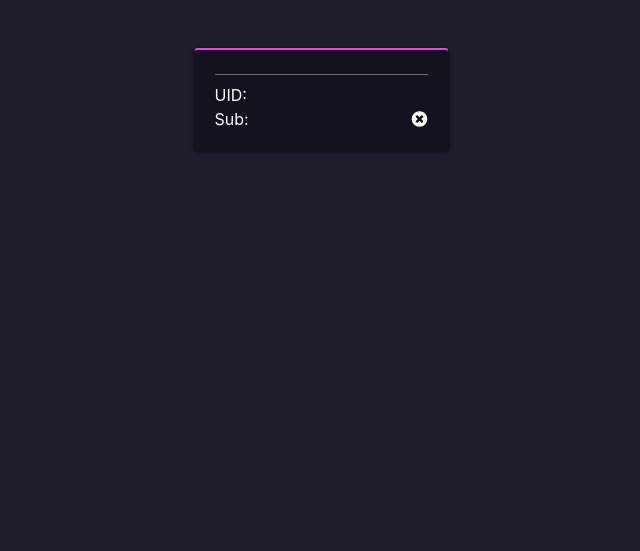
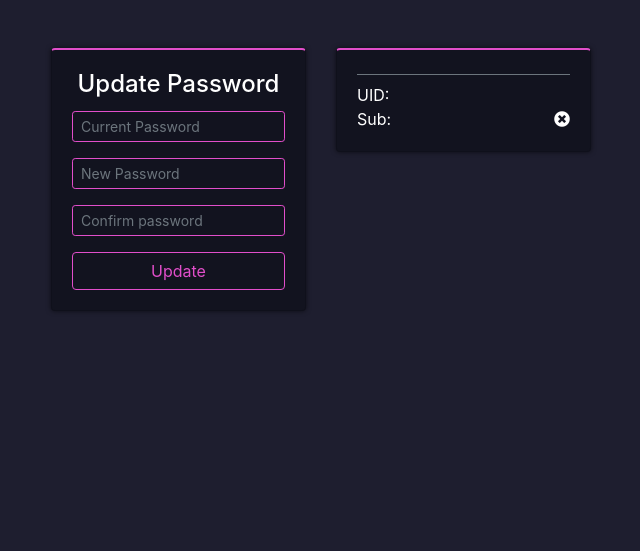
Before and after one commit to Dinozawr/panel-v2, a PHP site: page /profile.php in a window 1280 px wide. Shown: the part 56-607 px from the top of the page, without its empty margins (319-959 px from the left). Run offline with PHP 8.4, Linux system fonts and the light colour scheme; the visitor is signed in with stand-in values (Sample User, id 1); some libraries are stand-ins or nearby versions.

Commit message:
Fixed 404 on some servers + Added Change password and more

```diff
--- a/admin/includes/adminNavbar.inc.php
+++ b/admin/includes/adminNavbar.inc.php
@@ -4,9 +4,9 @@
 <?php if (Session::isAdmin()) : ?>
 	<div class="col-12 mt-3 mb-2">
 		<div class="rounded p-3">
-			<a href='index' class="btn btn-outline-primary btn-sm">Home</a>
-			<a href='users' class="btn btn-outline-primary btn-sm">Users</a>
-			<a href='invites' class="btn btn-outline-primary btn-sm">Invite codes</a>
+			<a href='index.php' class="btn btn-outline-primary btn-sm">Home</a>
+			<a href='users.php' class="btn btn-outline-primary btn-sm">Users</a>
+			<a href='invites.php' class="btn btn-outline-primary btn-sm">Invite codes</a>
 		</div>
 	</div>
 <?php endif; ?>
--- a/app/controllers/UserController.php
+++ b/app/controllers/UserController.php
@@ -128,7 +128,7 @@ class UserController extends Users {
 			// Session start
 			if ($result) {
 
-				Util::redirect('/login');
+				Util::redirect('/login.php');
 
 			} else {
 
@@ -186,6 +186,70 @@ class UserController extends Users {
 	}
 
 
+	public function UpdateUserPass($data) {
+
+		$username = Session::get("username");
+		$currentPassword = $data['currentPassword'];
+		$newPassword = $data['newPassword'];
+		$confirmPassword = $data['confirmPassword'];
+
+
+		// Empty error vars
+		$passError = "";
+
+
+		// Validate password
+		if (empty($currentPassword)) {
+
+			return $passError  = "Please enter a password.";
+
+		}
+
+
+		if (empty($newPassword)) {
+
+			return $passError  = "Please enter a password.";
+
+		} elseif (strlen($newPassword) < 4) {
+
+			return $passError  = "Password is too short.";
+
+		}
+
+
+		if (empty($confirmPassword)) {
+
+			return $passError  = "Please enter a password.";
+
+		} elseif ($confirmPassword != $newPassword) {
+
+			return $passError  = "Passwords do not match, please try again.";
+
+		}
+
+
+		// Check if all errors are empty
+		if (empty($passError)) {
+
+			// Hashing the password
+			$hashedPassword = password_hash($newPassword, PASSWORD_DEFAULT);
+			$result = $this->UpdatePass($currentPassword, $hashedPassword, $username);
+
+			if ($result) {
+
+				Util::redirect('/logout.php');
+
+			} else {
+
+				return 'Your current does not match.';
+
+			}
+
+		}
+
+	}
+
+
 	public function getUserCount() {
 		return $this->userCount();
 	}
--- a/app/controllers/UtilController.php
+++ b/app/controllers/UtilController.php
@@ -75,7 +75,7 @@ class Util {
 			// Prevents infinite redirect loop
 			if (basename($_SERVER['PHP_SELF']) != 'banned.php') {
 
-				Util::redirect('/banned');
+				Util::redirect('/banned.php');
 
 			}
 
@@ -89,7 +89,7 @@ class Util {
 
 		if (!Session::isAdmin()) {
 
-			Util::redirect('/index');
+			Util::redirect('/index.php');
 
 		}
 
--- a/app/models/UsersModel.php
+++ b/app/models/UsersModel.php
@@ -102,6 +102,32 @@ class Users extends Database {
 	}
 
 
+	protected function UpdatePass($currentPassword, $hashedPassword, $username) {
+
+
+
+		$this->prepare('SELECT * FROM `users` WHERE `username` = ?');
+		$this->statement->execute([$username]);
+		$row = $this->statement->fetch();
+
+		// Fetch current password from database
+		$currentHashedPassword = $row->password;
+
+		if (password_verify($currentPassword, $currentHashedPassword)) {
+
+			$this->prepare('UPDATE `users` SET `password` = ? WHERE `username` = ?');
+			$this->statement->execute([$hashedPassword, $username]);
+			return true;
+
+		} else {
+
+			return false;
+
+		}
+
+	}
+
+
 	// Get number of users
 	protected function userCount() {
 
--- a/banned.php
+++ b/banned.php
@@ -6,12 +6,10 @@ $user = new UserController;
 
 Session::init();
 
-if (!Session::isLogged()) { Util::redirect('/login'); }
-if (!Session::isBanned()) { Util::redirect('/index'); }
+if (!Session::isLogged()) { Util::redirect('/login.php'); }
+if (!Session::isBanned()) { Util::redirect('/index.php'); }
 
-$uid = Session::get("uid");
 $username = Session::get("username");
-$admin = Session::get("admin");
 
 Util::banCheck();
 Util::head($username);
--- a/includes/navbar.inc.php
+++ b/includes/navbar.inc.php
@@ -18,7 +18,7 @@
 					<?php if (Session::isLogged() == true) : ?>
 
 						<li class="nav-item">
-							<a class="nav-link" href="/profile">Profile</a>
+							<a class="nav-link" href="/profile.php">Profile</a>
 						</li>
 
 						<!-- Check if admin -->
@@ -31,17 +31,17 @@
 						<?php endif; ?>
 
 						<li class="nav-item">
-							<a class="nav-link" href="/logout">Logout</a>
+							<a class="nav-link" href="/logout.php">Logout</a>
 						</li>
 
 					<?php else : ?>
 
 						<li class="nav-item">
-							<a class="nav-link" href="/login">Login</a>
+							<a class="nav-link" href="/login.php">Login</a>
 						</li>
 
 						<li class="nav-item">
-							<a class="nav-link" href="/register">Register</a>
+							<a class="nav-link" href="/register.php">Register</a>
 						</li>
 
 					<?php endif; ?>
--- a/index.php
+++ b/index.php
@@ -8,7 +8,7 @@ $cheat = new CheatController;
 
 Session::init();
 
-if (!Session::isLogged()) { Util::redirect('/login'); }
+if (!Session::isLogged()) { Util::redirect('/login.php'); }
 
 $uid = Session::get("uid");
 $username = Session::get("username");
--- a/profile.php
+++ b/profile.php
@@ -2,10 +2,12 @@
 
 require_once 'app/require.php';
 
+$user = new UserController;
+
 Session::init();
 
-if (!Session::isLogged()) { Util::redirect('/login'); }
-// if ($_SERVER['REQUEST_METHOD'] == 'POST') { $error = $user->loginUser($_POST); }
+if (!Session::isLogged()) { Util::redirect('/login.php'); }
+if ($_SERVER['REQUEST_METHOD'] == 'POST') { $error = $user->UpdateUserPass($_POST); }
 
 $uid = Session::get("uid");
 $username = Session::get("username");
@@ -31,6 +33,37 @@ Util::navbar();
 			<?php endif; ?>
 
 		</div>
+
+
+		<div class="col-xl-3 col-lg-4 col-md-5 col-sm-7 col-xs-12 my-3">
+
+		<div class="card">
+				<div class="card-body">
+
+					<h4 class="card-title text-center">Update Password</h4>
+
+					<form method="POST" action="<?php echo $_SERVER["PHP_SELF"]; ?>">
+
+						<div class="form-group">
+							<input type="password" class="form-control form-control-sm" placeholder="Current Password" name="currentPassword" required>
+						</div>
+
+						<div class="form-group">
+							<input type="password" class="form-control form-control-sm" placeholder="New Password" name="newPassword" required>
+						</div>
+
+						<div class="form-group">
+							<input type="password" class="form-control form-control-sm" placeholder="Confirm password" name="confirmPassword" required>
+						</div>
+
+						<button class="btn btn-outline-primary btn-block" id="submit" type="submit" value="submit">Update</button>
+
+					</form>
+
+				</div>
+			</div>
+		</div>
+
 
 		<div class="col-xl-3 col-lg-4 col-md-5 col-sm-7 col-xs-12 my-3">
 			<div class="card">
```
Also changed, not shown: logout.php (+2 -9 lines), admin/invites.php (line endings or trailing spaces), admin/users.php (line endings or trailing spaces).
